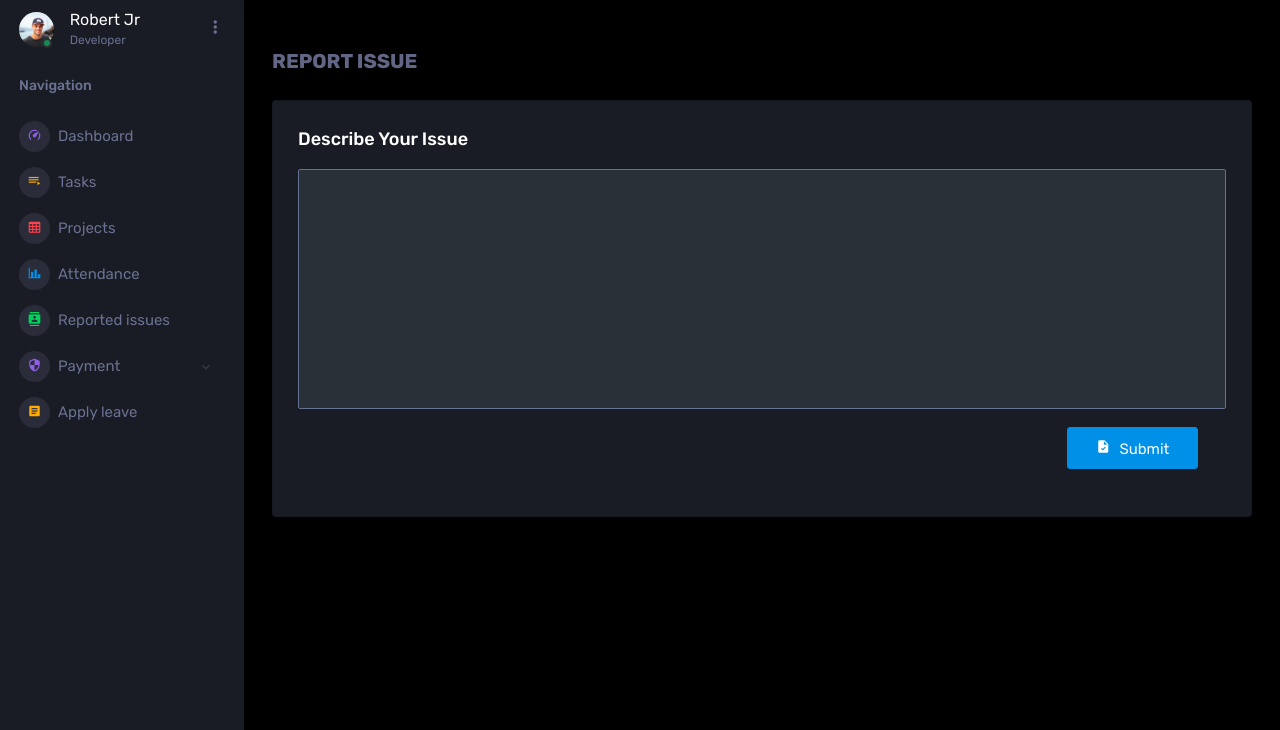
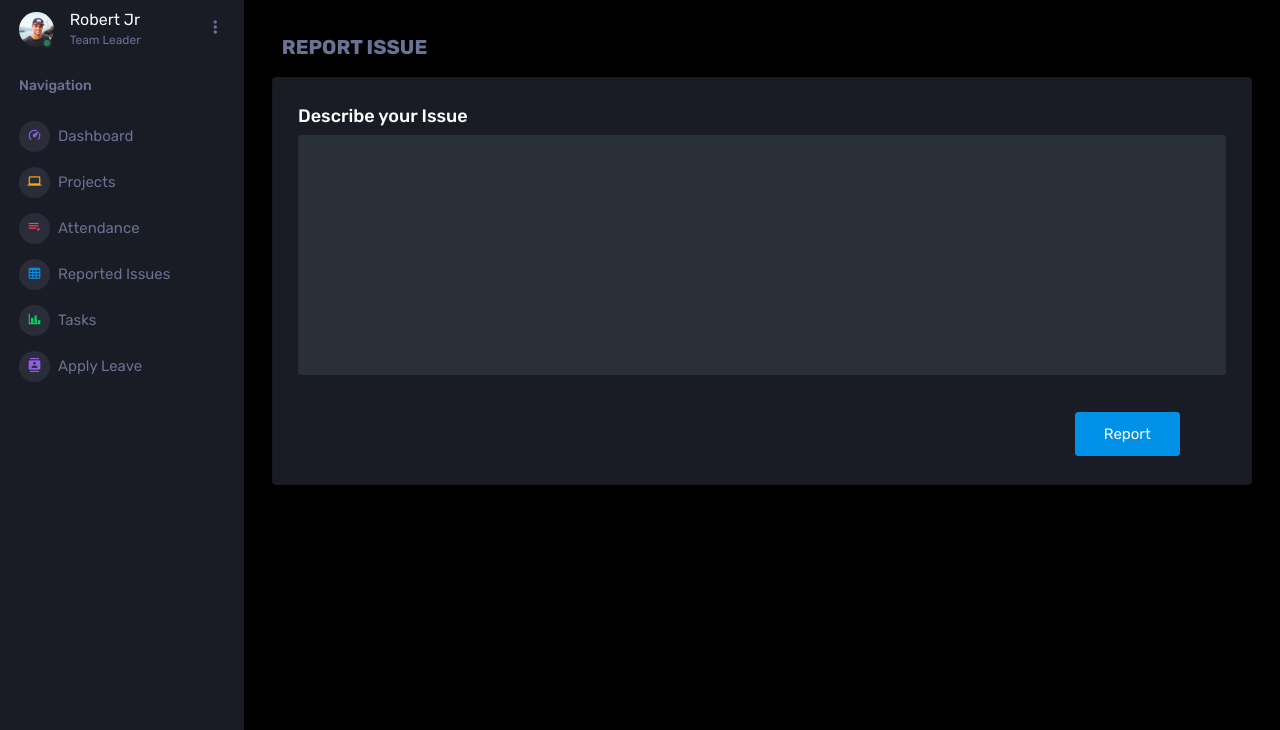
Before and after one commit to praveeshvnr/COREBACKEND, a Django app: page /app/devreportissue in a window 1280 px wide. Shown: the part 70-800 px from the top of the page. Run offline with Django 3.2, Linux system fonts and the light colour scheme; some libraries are stand-ins or nearby versions.

Commit message:
repport an issue worked

```diff
--- a/app/views.py
+++ b/app/views.py
@@ -56,14 +56,28 @@ def devreportedissue(request):
 
     return render(request,'devreportedissue.html',{'var':var,'vars':vars})
 
+# def devsuccess(request):
+
+
+#     if request.method == 'POST':
+
+#         issue=request.POST.get("reportissue")
+#         vars=reported_issue(issue=issue)
+#         vars.save()
+#     return render(request,'devsuccess.html')
+
 def devsuccess(request):
-
     if request.session.has_key('devfn'):
         devfn = request.session['devfn']
-        issue=request.POST.get("reportissue")
-        vars=reported_issue(issue=issue,reporter=devfn,reported_to=devfn)
+    if request.session.has_key('devid'):
+        devid = request.session['devid']
+    else:
+        variable = "dummy"
+    if request.method == 'POST':
+        issue = request.POST.get("reportissue")
+        vars = reported_issue(issue=issue)
         vars.save()
-        return render(request,'devsuccess.html')
+    return render(request, 'devsuccess.html')
 
 def devissues(request):
     if request.session.has_key('devdes'):
@@ -75,7 +89,7 @@ def devissues(request):
     else:
         variable = "dummy"
     vars=user_registration.objects.filter(fullname=devfn)
-    var=reported_issue.objects.filter(id=devid)
+    var=reported_issue.objects.filter()
     return render(request,'devissues.html',{'vars':vars,'var':var})
 
 def devsample(request):
--- a/templates/devreportissue.html
+++ b/templates/devreportissue.html
@@ -1,11 +1,11 @@
-{%extends 'devindex.html'%}
+{% extends 'TLindex.html' %}
 {% load static %}
 
 {% block content %}
 
 <style>
     #head {
-        color: #fdfdf6;
+        color: #6c7293;
         font-size: 20px;
         font-weight: 600;
         margin-left: 0%;
@@ -13,51 +13,48 @@
         padding: 0.2% 1% 1.5% 1%;
         width: 79%;
     }
-    .card{
+
+    .card {
         border-radius: 0.25rem;
+        width: 100%;
+        padding: 0%;
     }
+
     #exampleTextarea1{
         height: 30vh;
-        color: #667293;
-        border-color: #667293;
+        color: white;
     }
     .btn {
-        padding: 11px;
-        margin-top: 2%;
+        margin-top: 4%;
         float: right;
-        margin-right: 3%;
+        margin-right: 5%;
         padding-left: 3%;
         padding-right: 3%;
-        margin-bottom: 2%;
+        line-height: 2;
+
     }
-
+    .card-title1{
+        color: white;
+    }
 </style>
 
 <body>
 
-   <div class="row pt-3" style="background-color: black;">
-    <div class=" ml-5 " style="font-size: 20px;font-weight: 600;opacity: 0.9;color: #6c7293;">REPORT ISSUE</div></div>
-    <br>
-        <div class="card">
+    <div class="container-fluid" style="padding:0%">
+        <div><label id="head">REPORT ISSUE</label></div>
+
+        <div class="card " >
             <div class="card-body">
-              <h4 class="card-title" style="color: white;">Describe your issue</h4>
-
-              <textarea style="color: white;" class="form-control" id="exampleTextarea1" name="reportissue" rows="4"></textarea>
-
-                <div class="col-sm-5"></div>
-                <div class="col-sm-12" class="pull-right" >
-                    <a href="/app/devsuccess"><div class="row"></div>
-                    <button type="submit"  class="btn btn-primary " >
-                    <i class="mdi mdi-file-check btn-icon-prepend"></i>
-                    Submit
-                    </button>
-                </a>
-                </div>
-            </div>
+                <form action="devsuccess" method='post'>
+                    {% csrf_token %}
+                    <h4 class="card-title1">Describe your Issue</h4>
+                    <textarea class="form-control" id="exampleTextarea1" name="reportissue" rows="4"></textarea>
+                    <button type="submit" class="btn btn-primary ">Report</button>
+                </form>
             </div>
           </div>
     </div>
 </body>
 
 
-{% endblock content %}
+{% endblock %}
```
Also changed, not shown: templates/devissues.html (+4 -8 lines), app/migrations/0001_initial.py.
